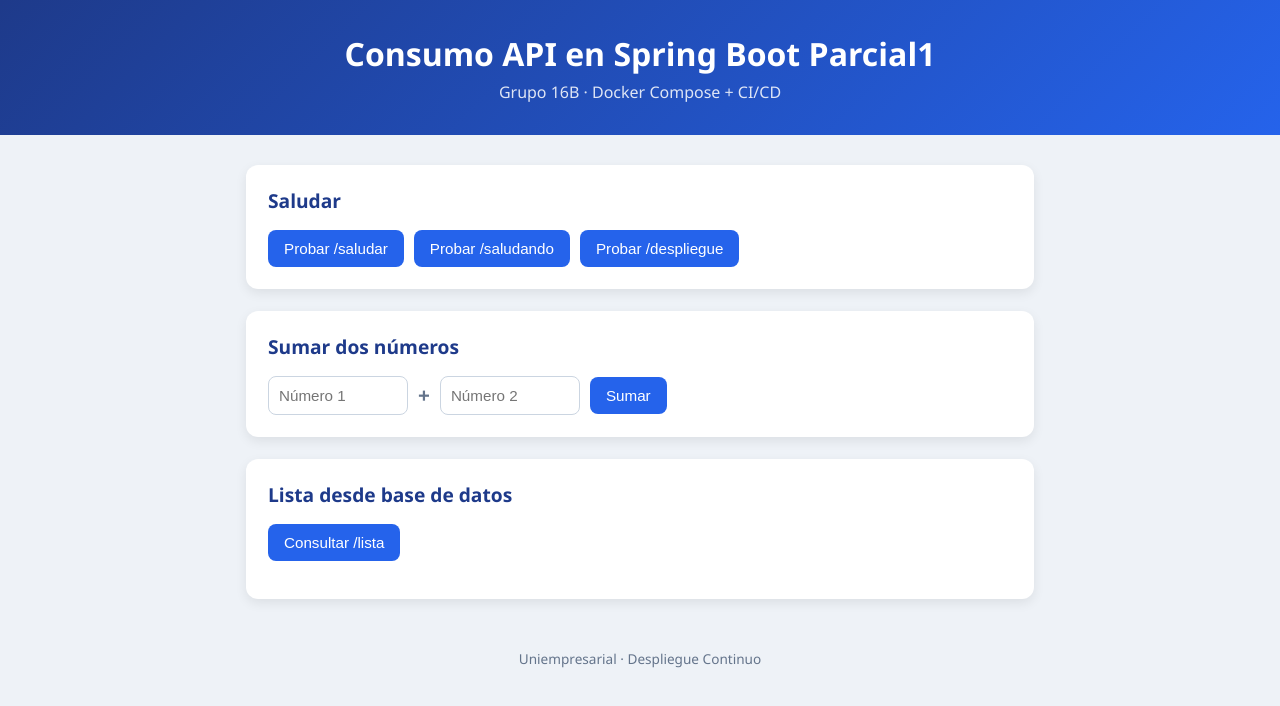
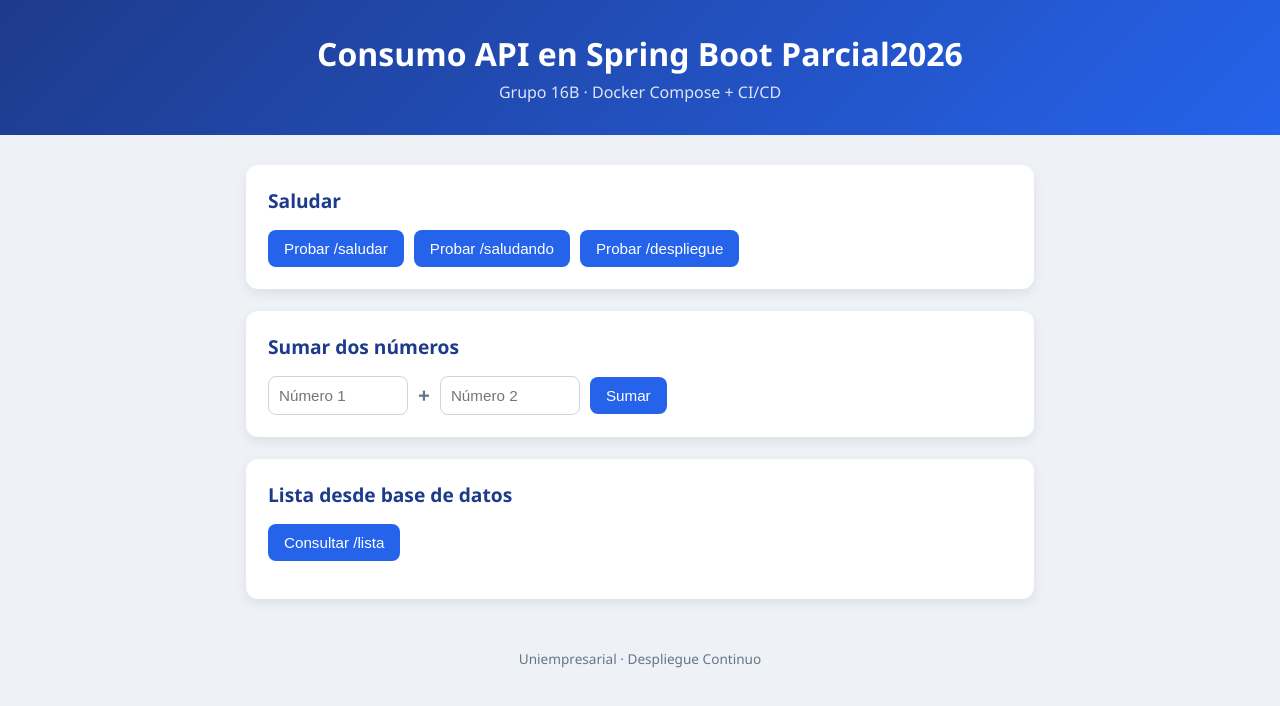
Before and after one commit to sharitcardona/proyecto-docker-compose, a plain HTML site: page frontend_test/index.html in a window 1280 px wide. Drawn offline with Linux system fonts and the light colour scheme.

Commit message:
Titulo Parcial2026

```diff
--- a/frontend_test/index.html
+++ b/frontend_test/index.html
@@ -9,7 +9,7 @@
 <body>
 
     <header class="encabezado">
-        <h1>Consumo API en Spring Boot Parcial1</h1>
+        <h1>Consumo API en Spring Boot Parcial2026</h1>
         <p>Grupo 16B · Docker Compose + CI/CD</p>
     </header>
 
```
